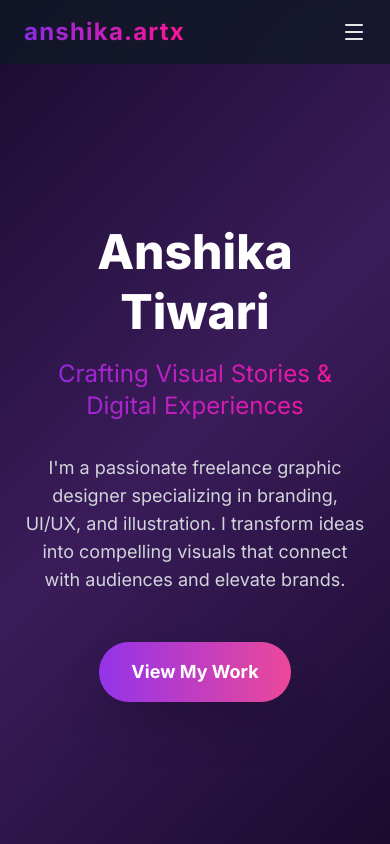
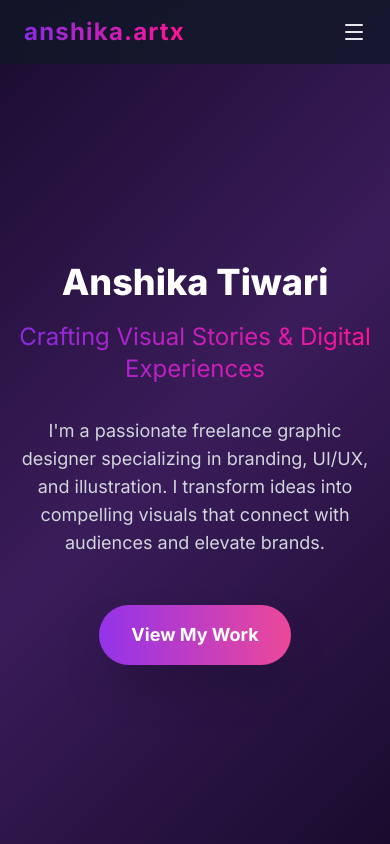
Before and after one commit to anshikartx/anshikartx.github.io, a plain HTML site: page index.html in a window 390 px wide. Shown: the top 844 px of the page. Drawn offline with nearby package versions, Linux system fonts and the light colour scheme.

Commit message:
Update index.html

```diff
--- a/index.html
+++ b/index.html
@@ -86,10 +86,10 @@
     </header>
 
     <main>
-        <section class="min-h-screen flex items-center justify-center text-center gradient-bg pt-20">
-            <div class="container mx-auto px-6">
+        <section class="min-h-screen flex flex-col items-center justify-center text-center gradient-bg pt-20 px-4">
+            <div class="container mx-auto">
                 <div class="text-reveal-container animate-on-scroll">
-                    <h1 class="text-5xl md:text-7xl lg:text-8xl font-extrabold text-white leading-tight mb-4 text-reveal-content">
+                    <h1 class="text-4xl sm:text-5xl md:text-7xl lg:text-8xl font-extrabold text-white leading-tight mb-4 text-reveal-content">
                         Anshika Tiwari
                     </h1>
                 </div>
@@ -198,7 +198,7 @@
 
     <footer class="bg-gray-900 py-8">
         <div class="container mx-auto px-6 text-center text-gray-500">
-            <p>&copy; 2024 Anshika Tiwari (anshika.artx). All Rights Reserved.</p>
+            <p>&copy; 2025 Anshika Tiwari (anshika.artx). All Rights Reserved.</p>
             <p>Designed with passion and pixels.</p>
         </div>
     </footer>
```
